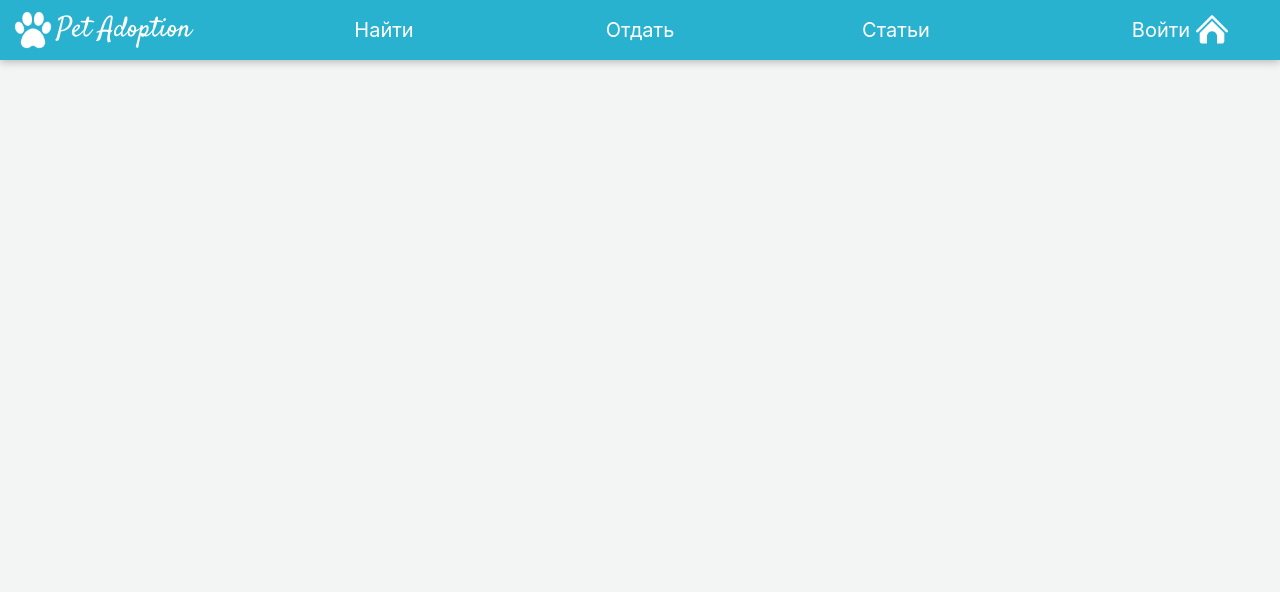
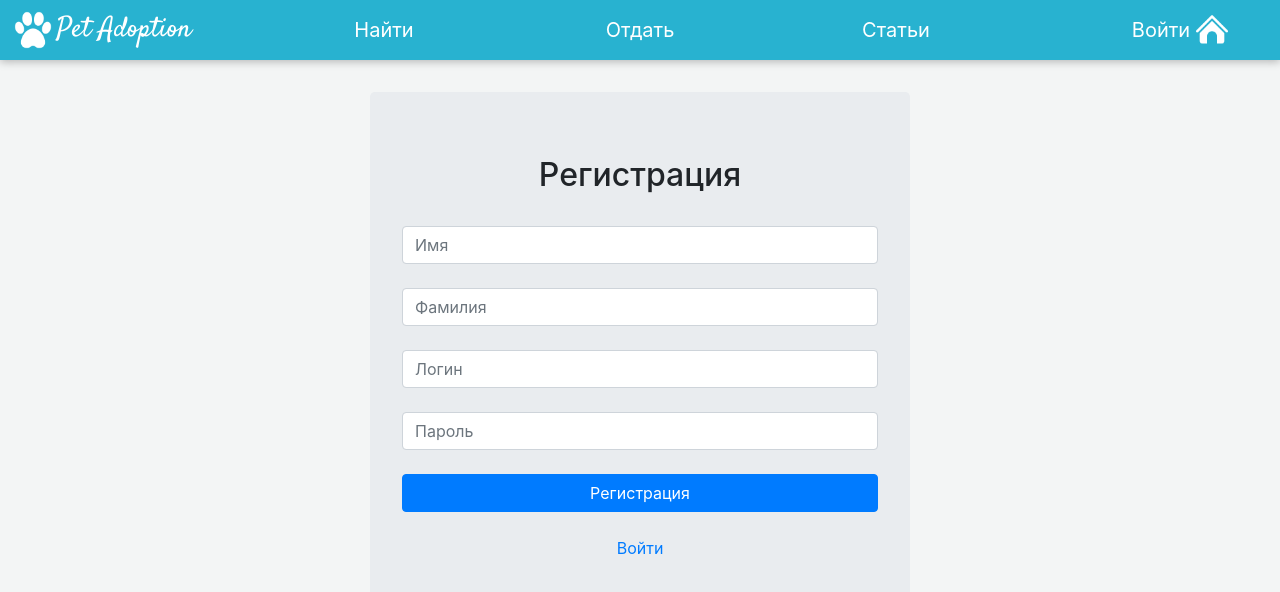
Before and after one commit to ionsome/pet-adoption, a React (Create React App) app in the folder client/: page /register in a window 1280 px wide. Shown: the top 592 px of the page. Built offline with nearby package versions, Linux system fonts and the light colour scheme.

Commit message:
Добавил логику редиректов при авторизации/регистрации, изменил пути

```diff
--- a/client/src/App.js
+++ b/client/src/App.js
@@ -48,11 +48,11 @@ class App extends Component {
                         render={(props) => <AddPage {...props} isAuthorized={this.state.isAuthorized} />} />
 
                     <Route
-                        path="/auth/"
+                        path="/login/"
                         render={(props) => <AuthPage {...props} isAuthorized={this.state.isAuthorized} authChangeHandler={this.authChangeHandler} />} />
 
                     <Route
-                        path="/reg/"
+                        path="/register/"
                         render={(props) => <RegPage {...props} isAuthorized={this.state.isAuthorized} authChangeHandler={this.authChangeHandler} />} />
                 </div>
             </Router>
--- a/client/src/auth/Page.js
+++ b/client/src/auth/Page.js
@@ -1,5 +1,5 @@
 import React, { Component} from 'react';
-import { BrowserRouter as Route, Router, Link } from "react-router-dom";
+import { BrowserRouter as Route, Router, Link, withRouter } from "react-router-dom";
 import User from '../api/User';
 
 class AuthPage extends Component {
@@ -9,18 +9,26 @@ class AuthPage extends Component {
         super(props);
         this.state.authLogin = '';
         this.state.authPassword = '';
+
+
+        if (this.props.location.state)
+        {
+            this.state.loginSuccessMessage = this.props.location.state.loginSuccessMessage;
+        }
     }
 
     authButtonClickHandler = () => {
         User.login(this.state.authLogin, this.state.authPassword)
             .then(res => {
                 this.setState({
-                    loginSuccessMessage: 'Authorization successful.',
                     loginErrorMessage: '',
                     authLogin: '',
                     authPassword: ''
                 });
                 this.props.authChangeHandler();
+                this.props.history.push({
+                    pathname: '/find'
+                });
             })
             .catch(err => {
                 this.setState({
@@ -43,9 +51,6 @@ class AuthPage extends Component {
     render() {
         let loginSuccess;
         let loginError;
-        let regButton;
-
-        regButton = (<Link to="/reg/"><a onClick={() => {}}>Регистрация</a></Link>);
 
         if (this.state.loginSuccessMessage) {
             loginSuccess = (<div className="alert alert-success" role="alert">{this.state.loginSuccessMessage}</div>)
@@ -69,7 +74,7 @@ class AuthPage extends Component {
                                 <input onChange={this.authPasswordChangeHandler} value={this.state.authPassword} className="form-control mr-sm-2" type="password" placeholder="Пароль" /><br />
                                 <div className="d-flex flex-column">
                                     <button onClick={this.authButtonClickHandler} className="btn btn-primary" >Войти</button>
-                                    <div className="mt-4"><Link to="/reg/"><a onClick={() => {}} >Регистрация</a></Link></div>
+                                    <div className="mt-4"><Link to="/register/"><a onClick={() => {}} >Регистрация</a></Link></div>
                                 </div>
                             </div>
                         </div>
@@ -81,4 +86,4 @@ class AuthPage extends Component {
     }
 }
 
-export default AuthPage;
+export default withRouter(AuthPage);
--- a/client/src/components/Nav.js
+++ b/client/src/components/Nav.js
@@ -67,7 +67,7 @@ class Nav extends Component {
 
         } else {
             authButton = (
-                <Link className="header-button" id="first-header-button" style={styles.link} to="/auth/">
+                <Link className="header-button" id="first-header-button" style={styles.link} to="/login/">
                     <p className="header-login">Войти</p>
                     <img src={house} height="32" alt="" />
                 </Link >
--- a/client/src/reg/Page.js
+++ b/client/src/reg/Page.js
@@ -1,5 +1,5 @@
 import React, { Component } from 'react';
-import { BrowserRouter as Route, Router, Link } from "react-router-dom";
+import { BrowserRouter as Route, Router, withRouter, Link } from "react-router-dom";
 import User from '../api/User';
 
 class RegPage extends Component {
@@ -11,6 +11,7 @@ class RegPage extends Component {
         this.state.regLastName = '';
         this.state.regLogin = '';
         this.state.regPassword = '';
+
     }
 
     regButtonClickHandler = () => {
@@ -23,6 +24,10 @@ class RegPage extends Component {
                     regPassword: '',
                     regFirstName: '',
                     regLastName: ''
+                });
+                this.props.history.push({
+                    pathname: '/login',
+                    state: { loginSuccessMessage: 'Registration successful!' }
                 });
             })
             .catch(err => {
@@ -80,7 +85,7 @@ class RegPage extends Component {
                                 <input onChange={this.regPasswordChangeHandler} value={this.state.regPassword} className="form-control mr-sm-2" type="password" placeholder="Пароль" /><br />
                                 <div className="d-flex flex-column">
                                     <button onClick={this.regButtonClickHandler} className="btn btn-primary" >Регистрация</button>
-                                <div className="mt-4"><Link to="/auth/"><a onClick={() => {}} >Войти</a></Link></div>
+                                    <div className="mt-4"><Link to="/login"><a onClick={() => { }} >Войти</a></Link></div>
                                 </div>
                             </div>
                         </div>
@@ -92,4 +97,4 @@ class RegPage extends Component {
     }
 }
 
-export default RegPage;
+export default withRouter(RegPage);
```
Lines whose indentation alone changed are shown as unchanged.
